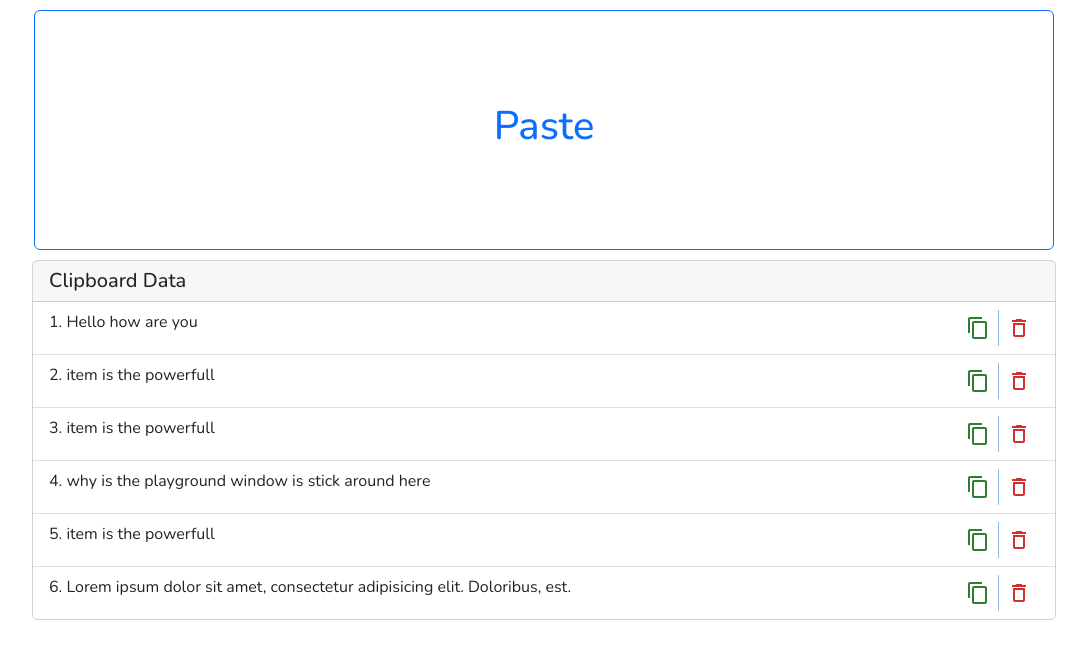
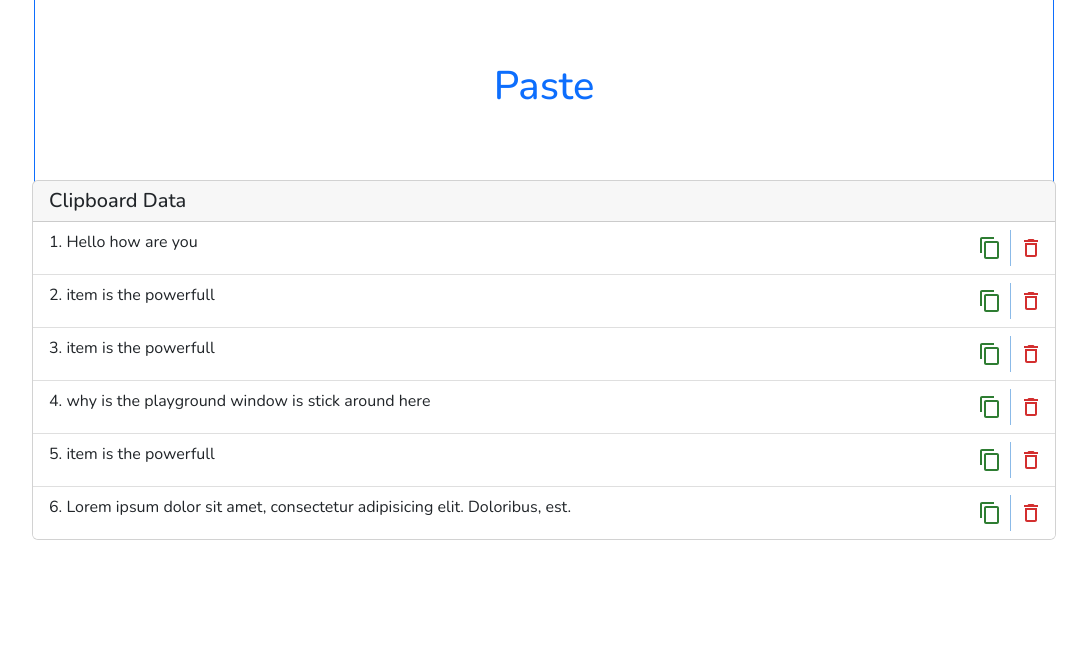
Before and after one commit to utkarshofficial/TextHelper, a React (Create React App) app: page / in a window 1280 px wide. Shown: the top 658 px of the page, without its empty margins (96-1183 px from the left). Built offline with nearby package versions, Linux system fonts and the light colour scheme.

Commit message:
some styling

```diff
--- a/src/App.js
+++ b/src/App.js
@@ -28,7 +28,7 @@ function App() {
     let newDataList = [...dataList];
     setUndoData(newDataList.splice(index, 1).toString());
     setDataList(newDataList);
-    setSeverity("warning");
+    setSeverity("error");
     showToast();
   };
 
@@ -43,7 +43,7 @@ function App() {
     let newDataList = [...dataList];
 
     // pasted manually
-    if (!navigator.clipboard) {
+    if (!navigator.clipboard && pasteItem!='') {
       let availIndex = newDataList.indexOf(pasteItem);
       if (availIndex != -1) {
         let availableData = newDataList.splice(availIndex, 1).toString();
--- a/src/comonents/DataList.scss
+++ b/src/comonents/DataList.scss
@@ -7,6 +7,7 @@
         li{
             display: flex;
             justify-content: space-between;
+            padding-right: 4px;
         }
     }
 }
--- a/src/comonents/Paste.jsx
+++ b/src/comonents/Paste.jsx
@@ -25,7 +25,7 @@ function Paste({ pasteDataItem }) {
     <div className="paste-manual">
       <TextField
         className="data-input"
-        label="Outlined secondary"
+        label="Paste data here"
         InputProps={{
           startAdornment: (
             <InputAdornment position="start">
--- a/src/comonents/Paste.scss
+++ b/src/comonents/Paste.scss
@@ -4,7 +4,7 @@
     align-items: center;
     border: 2px solid white;
     margin: 10px 0 10px 0;
-    height: 30vh;
+    height: 20vh;
     width: 80vw;
     .paste-manual{
         display: flex;
```
